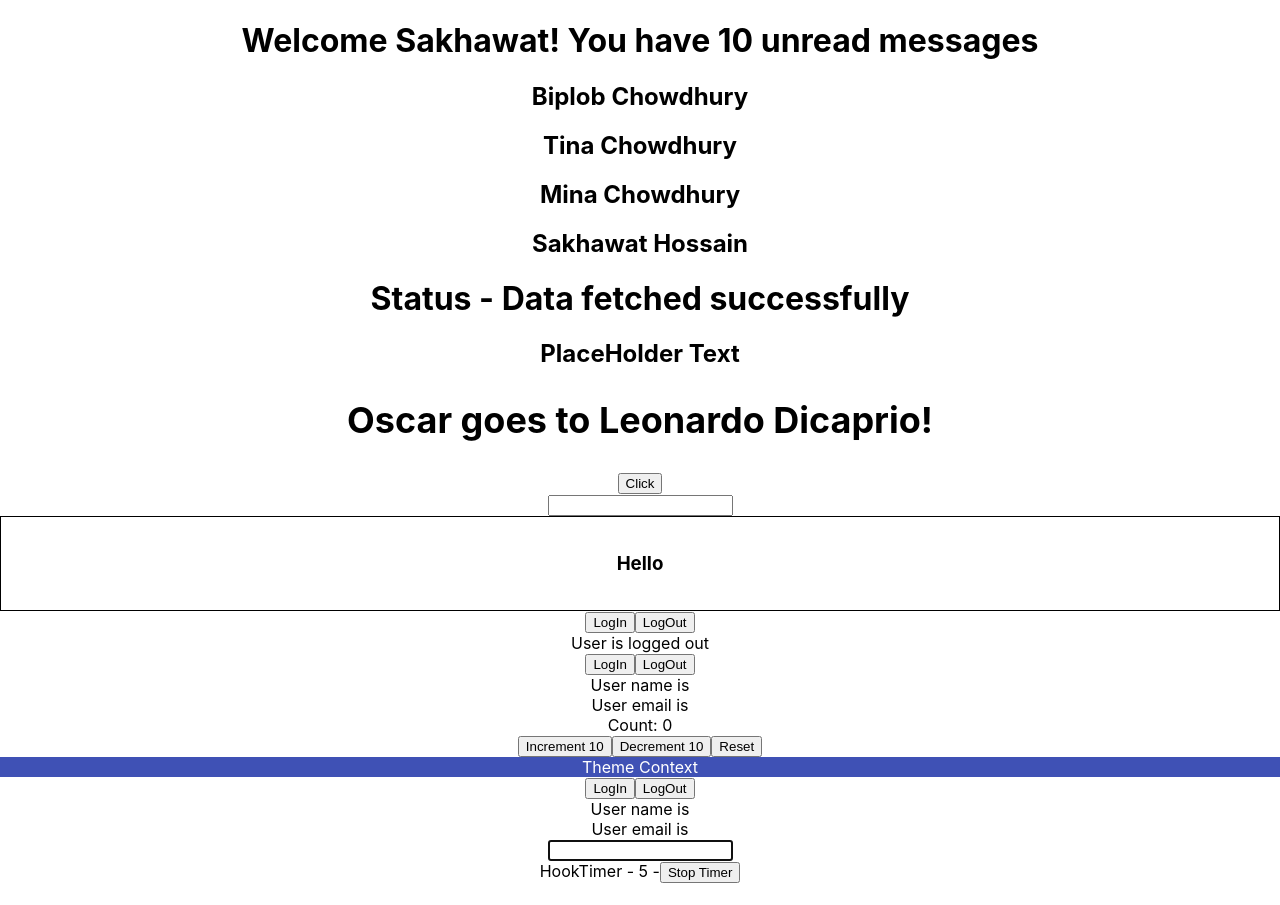
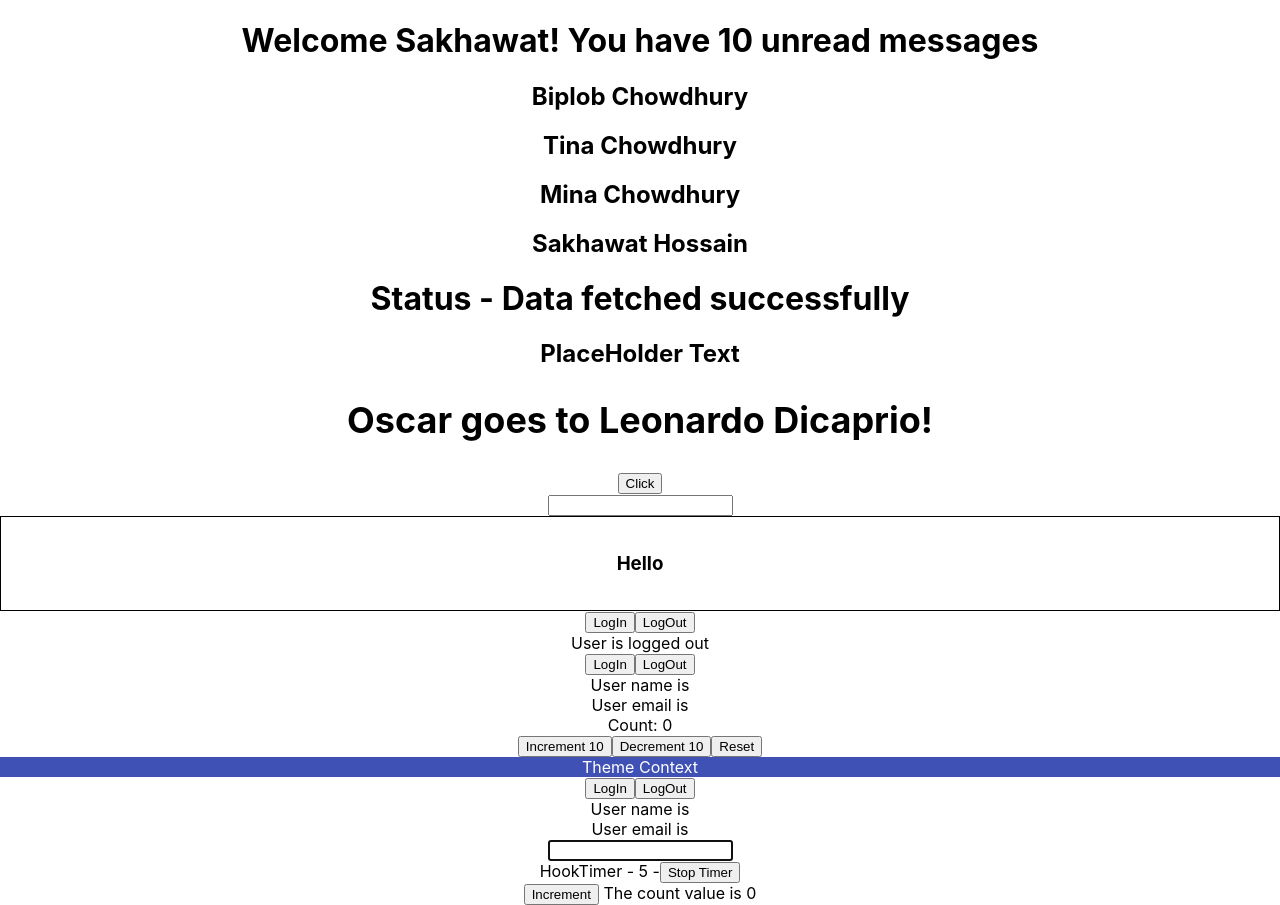
Before and after one commit to sakhawat777/react-typescript-demo, a React (Create React App) app: page / in a window 1280 px wide. Before the commit the page ends 883 px from the top, so only its background shows below. Built offline with nearby package versions, Linux system fonts and the light colour scheme.

Commit message:
Class Component Done

```diff
--- a/src/App.tsx
+++ b/src/App.tsx
@@ -18,6 +18,7 @@ import { UserContextProvider} from './components/context/UserContext';
 import { User2 } from './components/context/User2';
 import MutableRef from './components/ref/MutableRef';
 import DomRef from './components/ref/DomRef';
+import Counter2 from './components/class/Counter2';
 
 
 
@@ -66,6 +67,7 @@ function App() {
      </UserContextProvider>
      <DomRef/>
      <MutableRef/>
+     <Counter2 message=' The count value is'/>
     </div>
   );
 }
--- /dev/null
+++ b/src/components/class/Counter2.tsx
@@ -0,0 +1,28 @@
+import React, { Component } from 'react';
+type Counter2Props = {
+    message: string
+}
+type Counter2State = {
+    count: number
+}
+
+class Counter2 extends Component <Counter2Props, Counter2State> {
+    state = {
+        count: 0,
+    }
+    handleClick = () => {
+        this.setState((prevState) => ({
+            count: prevState.count + 1
+        }))
+    }
+    render() {
+        return (
+            <div>
+                <button onClick={this.handleClick}>Increment</button>
+                {this.props.message} {this.state.count}
+            </div>
+        );
+    }
+}
+
+export default Counter2;
```
